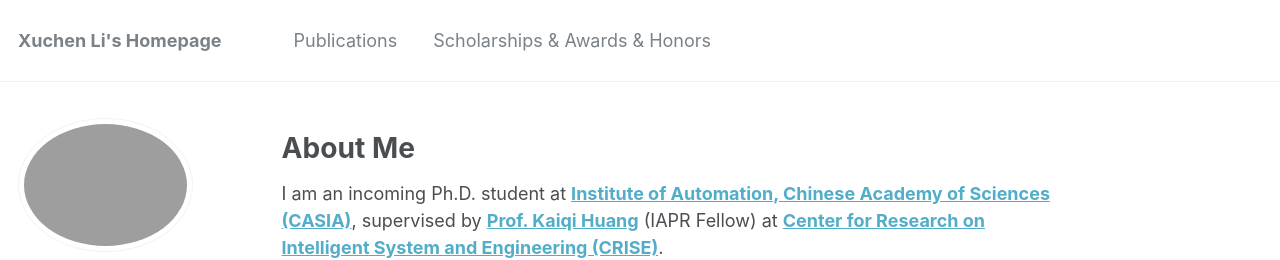
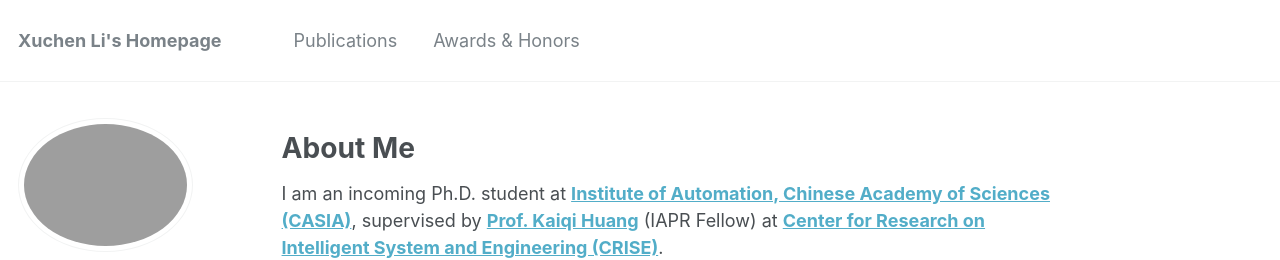
Before and after one commit to Xuchen-Li/Xuchen-Li.github.io, a Jekyll site: the page built from _pages/about.md, in a window 1280 px wide and 900 px high. Shown: the top 260 px of the window. Built offline with Jekyll 4.4.1, drawn with Linux system fonts in a browser that asks for light colours.

Commit message:
更新 navigation.yml

```diff
--- a/_data/navigation.yml
+++ b/_data/navigation.yml
@@ -3,7 +3,7 @@ main:
   - title: "Publications"
     url: /publications/
 
-  - title: "Scholarships & Awards & Honors"
+  - title: "Awards & Honors"
     url: /awards&honors/
 
  # - title: "Teaching"
```
